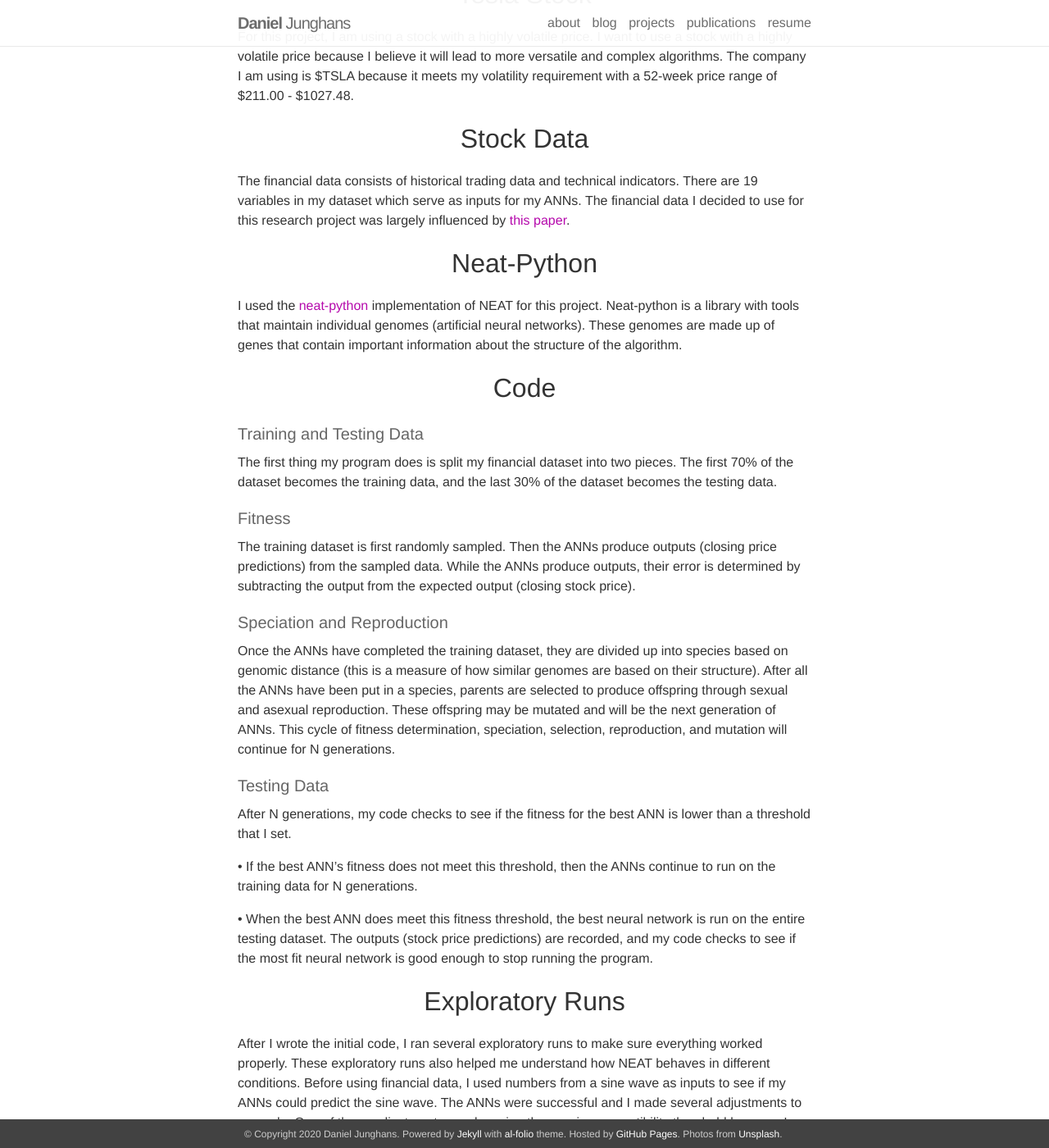
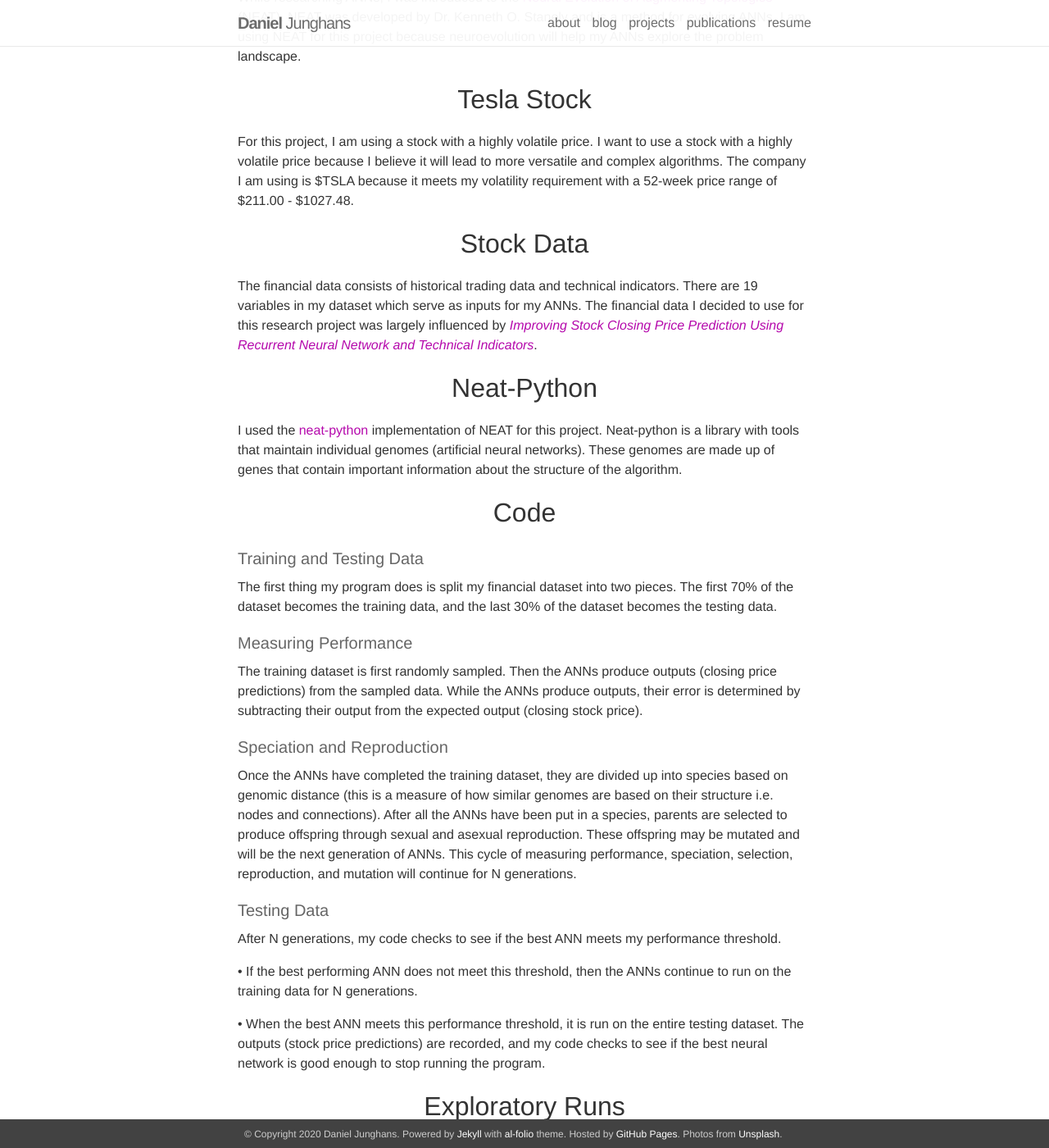
Before and after one commit to DanielJunghans/danieljunghans.github.io, a Jekyll site: the page built from _posts/2020-6-18-NEAT.markdown, in a window 1280 px wide and 1400 px high, scrolled down 596 px. Shown: the whole window at 82% size. Built offline with Jekyll 4.4.1, drawn with Linux system fonts in a browser that asks for light colours; nearby versions of some CDN libraries; some of the changed text lies outside the part shown.

Commit message:
added to blog post

```diff
--- a/_posts/2020-6-18-NEAT.markdown
+++ b/_posts/2020-6-18-NEAT.markdown
@@ -9,6 +9,9 @@
 <p style="text-align: center;"><font size="+3">Introduction</font></p>
 Hello! My name is Daniel Junghans. I am an undergraduate business student that is working in Michigan State University's BEACON Center under the supervision of Dr. Charles Ofria. I began my current research project with a simple question: can I evolve an artificial neural network (ANN) to accurately predict the closing price of a stock?
 
+<p style="text-align: center;"><font size="+3">Artificial Neural Networks</font></p>
+ANNs loosely resemble a brain and are made up of densely interconnected nodes. Instead of neurons and synapses, ANNs utilize artificial neurons (nodes) and connections.
+
 <p style="text-align: center;"><font size="+3">NEAT</font></p>
 While researching ANNs, I was introduced to the [Neural Evolution of Augmenting Topologies](https://ieeexplore.ieee.org/abstract/document/1004508?casa_token=GvSoqJe__7oAAAAA:4MxGQXXGS6P-w3srDdBVwXhW0vGG8oF9TGfN9W-RmY3o_7dS5259uk6JBSAKauHqO4Fi1gtntw) (NEAT). NEAT was developed by Dr. Kenneth O. Stanely and is a method for evolving ANNs. I am using NEAT for this project because neuroevolution will help my ANNs explore the problem landscape.
 
@@ -16,7 +19,7 @@
 For this project, I am using a stock with a highly volatile price. I want to use a stock with a highly volatile price because I believe it will lead to more versatile and complex algorithms. The company I am using is $TSLA because it meets my volatility requirement with a 52-week price range of $211.00 - $1027.48.
 
 <p style="text-align: center;"><font size="+3">Stock Data</font></p>
-The financial data consists of historical trading data and technical indicators. There are 19 variables in my dataset which serve as inputs for my ANNs. The financial data I decided to use for this research project was largely influenced by [this paper](https://www-mitpressjournals-org.proxy1.cl.msu.edu/doi/full/10.1162/neco_a_01124).
+The financial data consists of historical trading data and technical indicators. There are 19 variables in my dataset which serve as inputs for my ANNs. The financial data I decided to use for this research project was largely influenced by [*Improving Stock Closing Price Prediction Using Recurrent Neural Network and Technical Indicators*](https://www-mitpressjournals-org.proxy1.cl.msu.edu/doi/full/10.1162/neco_a_01124).
 
 
 <p style="text-align: center;"><font size="+3">Neat-Python</font></p>
@@ -28,19 +31,19 @@
 <h4>Training and Testing Data</h4>
 The first thing my program does is split my financial dataset into two pieces. The first 70% of the dataset becomes the training data, and the last 30% of the dataset becomes the testing data. <br />
 
-<h4>Fitness</h4>
+<h4>Measuring Performance</h4>
 The training dataset is first randomly sampled. Then the ANNs produce outputs (closing price predictions) from the sampled data. While the ANNs produce outputs, their error
-is determined by subtracting the output from the expected output (closing stock price).
+is determined by subtracting their output from the expected output (closing stock price).
 <br />
 <h4>Speciation and Reproduction</h4>
-Once the ANNs have completed the training dataset, they are divided up into species based on genomic distance (this is a measure of how similar genomes are based on their structure). After all the ANNs have been put in a species, parents are selected to produce offspring through sexual and asexual reproduction. These offspring may be mutated and will be the next generation of ANNs. This cycle of fitness determination, speciation, selection, reproduction, and mutation will continue for N generations.
+Once the ANNs have completed the training dataset, they are divided up into species based on genomic distance (this is a measure of how similar genomes are based on their structure i.e. nodes and connections). After all the ANNs have been put in a species, parents are selected to produce offspring through sexual and asexual reproduction. These offspring may be mutated and will be the next generation of ANNs. This cycle of measuring performance, speciation, selection, reproduction, and mutation will continue for N generations.
 <br />
 <h4>Testing Data</h4>
-After N generations, my code checks to see if the fitness for the best ANN is lower than a threshold that I set.
+After N generations, my code checks to see if the best ANN meets my performance threshold.
 
-•	If the best ANN's fitness does not meet this threshold, then the ANNs continue to run on the training data for N generations.
+•	If the best performing ANN does not meet this threshold, then the ANNs continue to run on the training data for N generations.
 
-•	When the best ANN does meet this fitness threshold, the best neural network is run on the entire testing dataset. The outputs (stock price predictions) are recorded, and my code checks to see if the most fit neural network is good enough to stop running the program.
+•	When the best ANN meets this performance threshold, it is run on the entire testing dataset. The outputs (stock price predictions) are recorded, and my code checks to see if the best neural network is good enough to stop running the program.
 
 
 <p style="text-align: center;"><font size="+3">Exploratory Runs</font></p>
```
